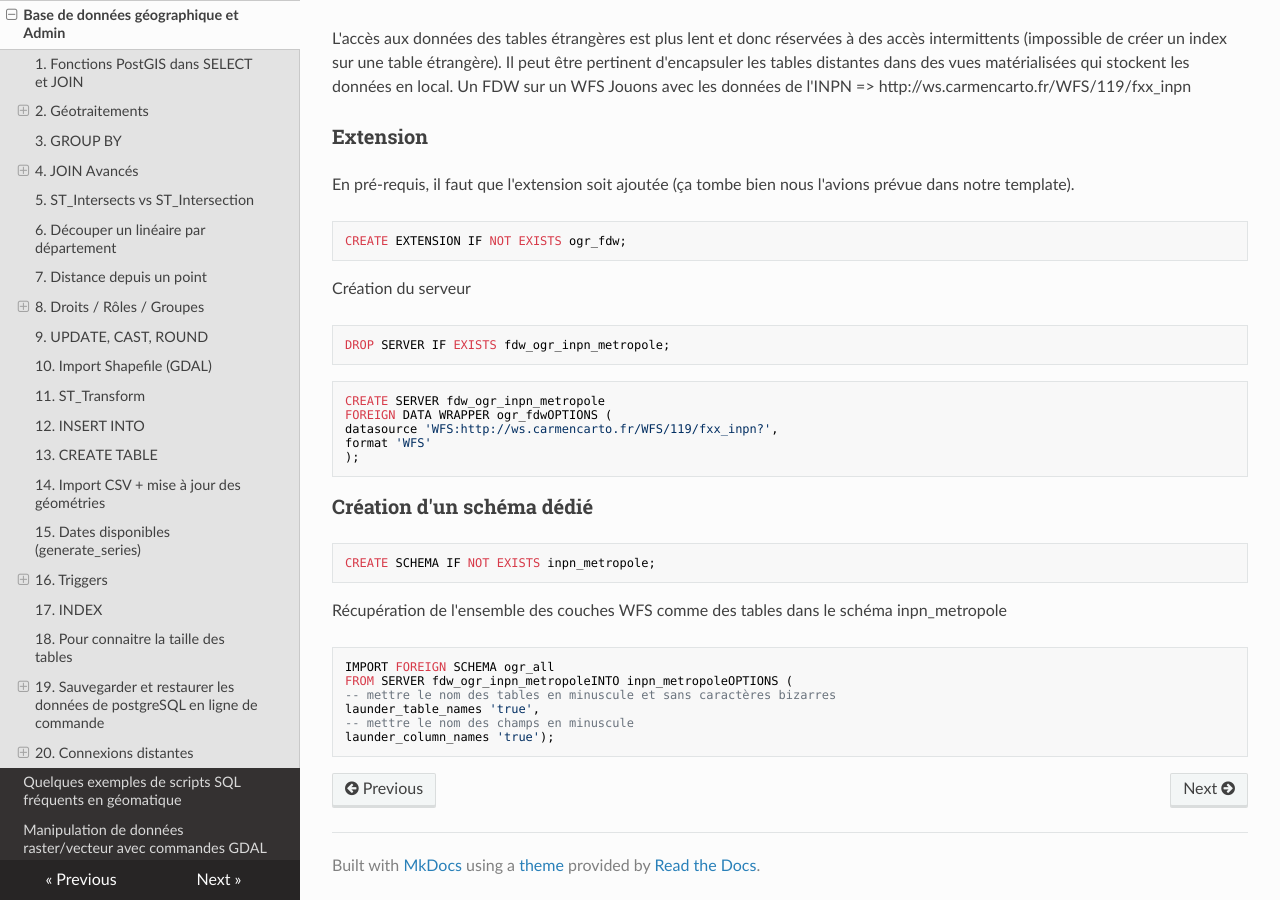
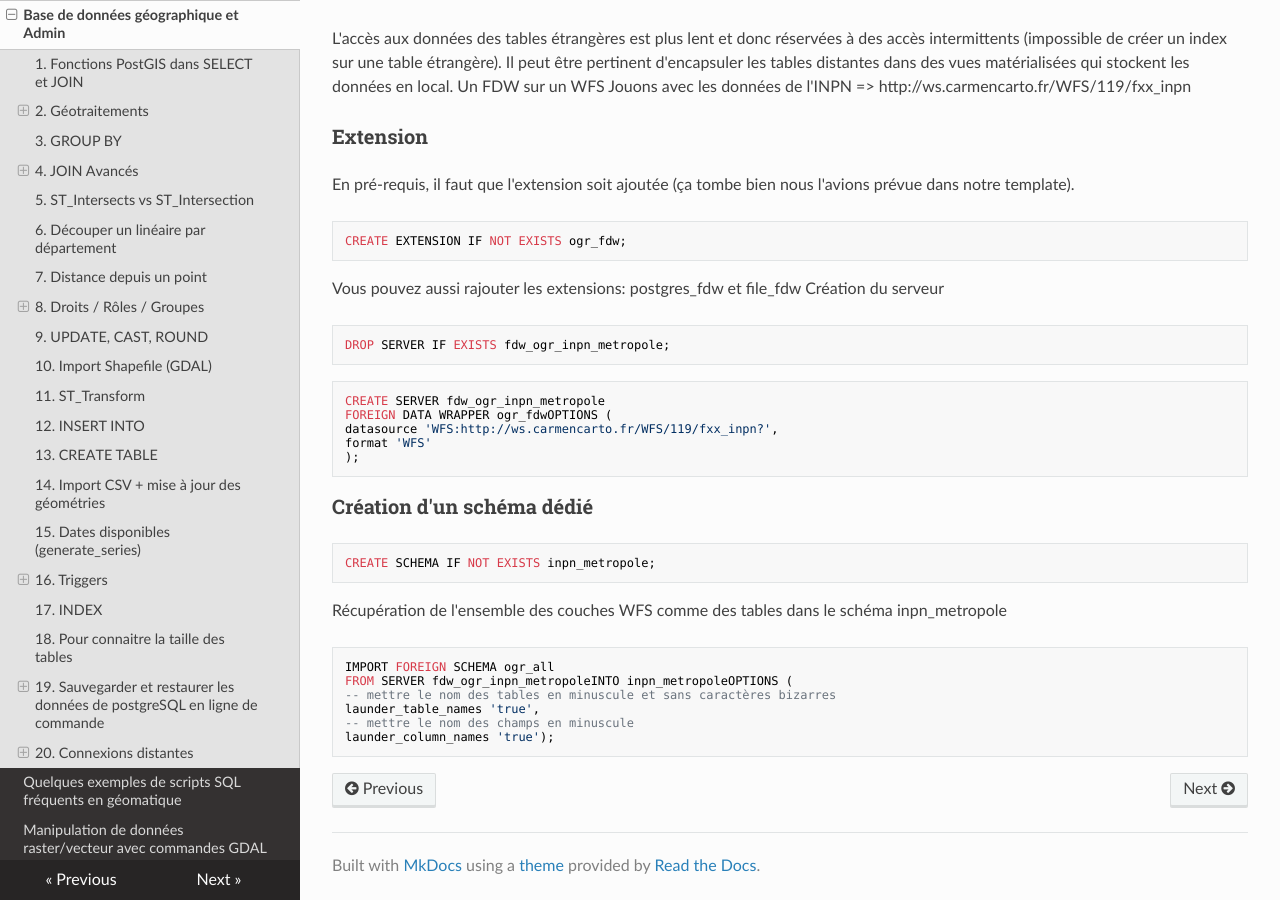
Before and after one commit to abdou123-guene/Site_de_documentation_geomatique, an MkDocs documentation site: the page built from docs/aide_sql.md, in a window 1280 px wide and 900 px high, scrolled down 13062 px. Built offline with MkDocs 1.6.1, drawn with Linux system fonts in a browser that asks for light colours; nearby versions of some CDN libraries.

Commit message:
Update aide_sql.md

````diff
--- a/docs/aide_sql.md
+++ b/docs/aide_sql.md
@@ -523,6 +523,7 @@ En pré-requis, il faut que l'extension soit ajoutée (ça tombe bien nous l'avi
 ```sql
 CREATE EXTENSION IF NOT EXISTS ogr_fdw;
 ```
+Vous pouvez aussi rajouter les extensions: postgres_fdw et file_fdw
 Création du serveur
 ```sql
 DROP SERVER IF EXISTS fdw_ogr_inpn_metropole;
````
